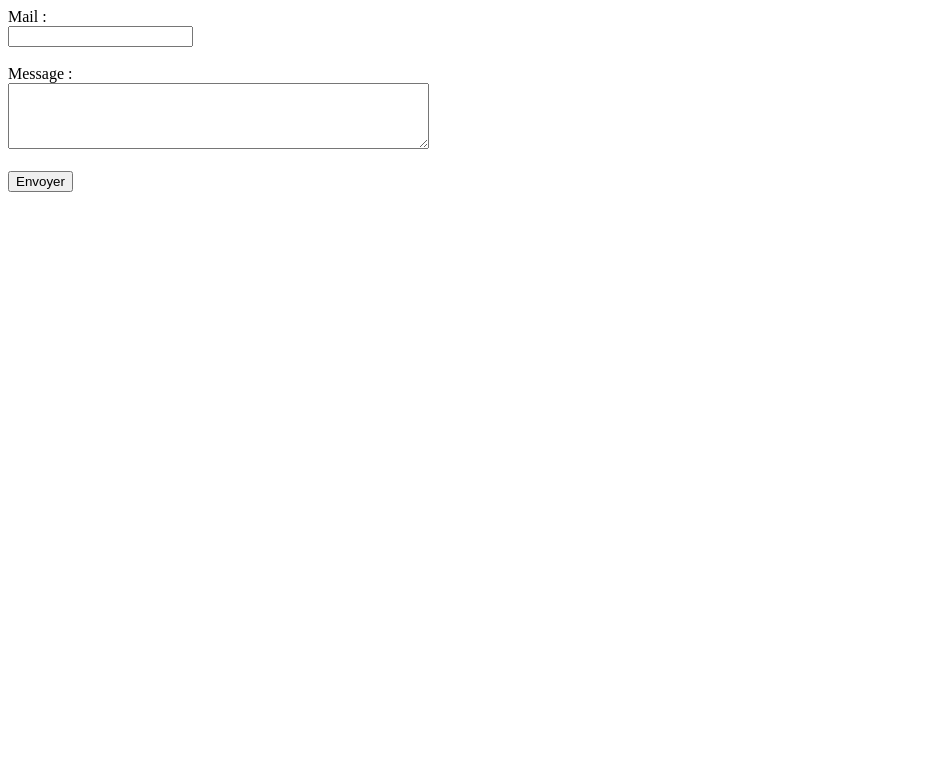
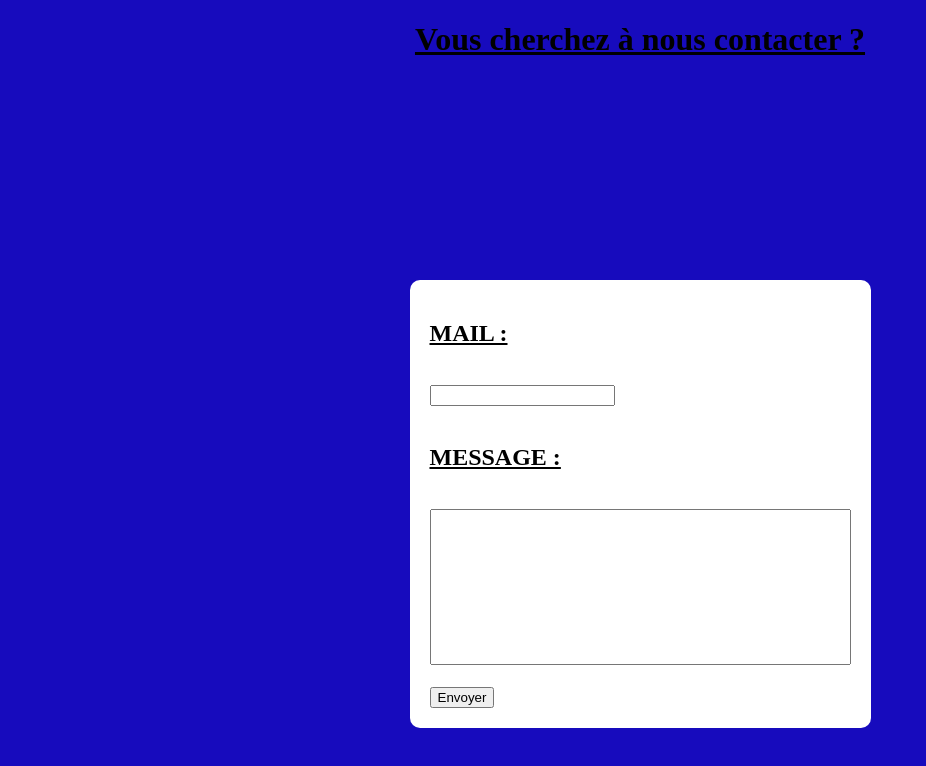
Before and after one commit to Emilien-jmsd/Appel-d-offres, a plain HTML site: page Site-web/html/contacts.html in a window 1280 px wide. Shown: the whole page, without its empty margins (0-926 px from the left). Drawn offline with Linux system fonts and the light colour scheme.

Commit message:
Amélioration de la page html contacts

```diff
--- a/Site-web/css/contacts.css
+++ b/Site-web/css/contacts.css
@@ -0,0 +1,18 @@
+body {
+
+    background: #170bbd;
+    text-align: center;
+}
+
+.form {
+    display: inline-block;
+    text-align: left;
+    background-color: #ffffff;
+    padding: 20px;
+    border-radius: 10px;
+    position: relative;
+    top: 200px;
+}
+.textarea {
+    resize: none;
+}
--- a/Site-web/html/contacts.html
+++ b/Site-web/html/contacts.html
@@ -4,16 +4,18 @@
     <meta charset="UTF-8">
     <meta name="viewport" content="width=device-width, initial-scale=1.0">
     <title>Contact</title>
+    <link href="../css/contacts.css" rel="stylesheet" />
 </head>
 <body>
-    <form action="https://formspree.io/f/mwlobwzz" method="POST">
-    <label for="mail">Mail :</label><br>
-    <input type="email" id="mail" name="mail" value="" required><br><br>
+    <h1><u>Vous cherchez à nous contacter ?</u></h1>
+    <form class="form" action="https://formspree.io/f/mwlobwzz" method="POST">
+        <label for="mail"><h2><u>MAIL :</u></h2></label><br>
+        <input type="email" id="mail" name="mail" value="" required><br><br>
 
-    <label for="message">Message :</label><br>
-    <textarea id="message" name="message" rows="4" cols="50" required></textarea><br><br>
+        <label for="message"><h2><u>MESSAGE :</u></h2></label><br>
+        <textarea id="message" name="message" rows="10" cols="50" class="textarea"></textarea><br><br>
 
-    <input type="submit" value="Envoyer">
+        <input type="submit" value="Envoyer">
     </form>
 </body>
 </html>
```
